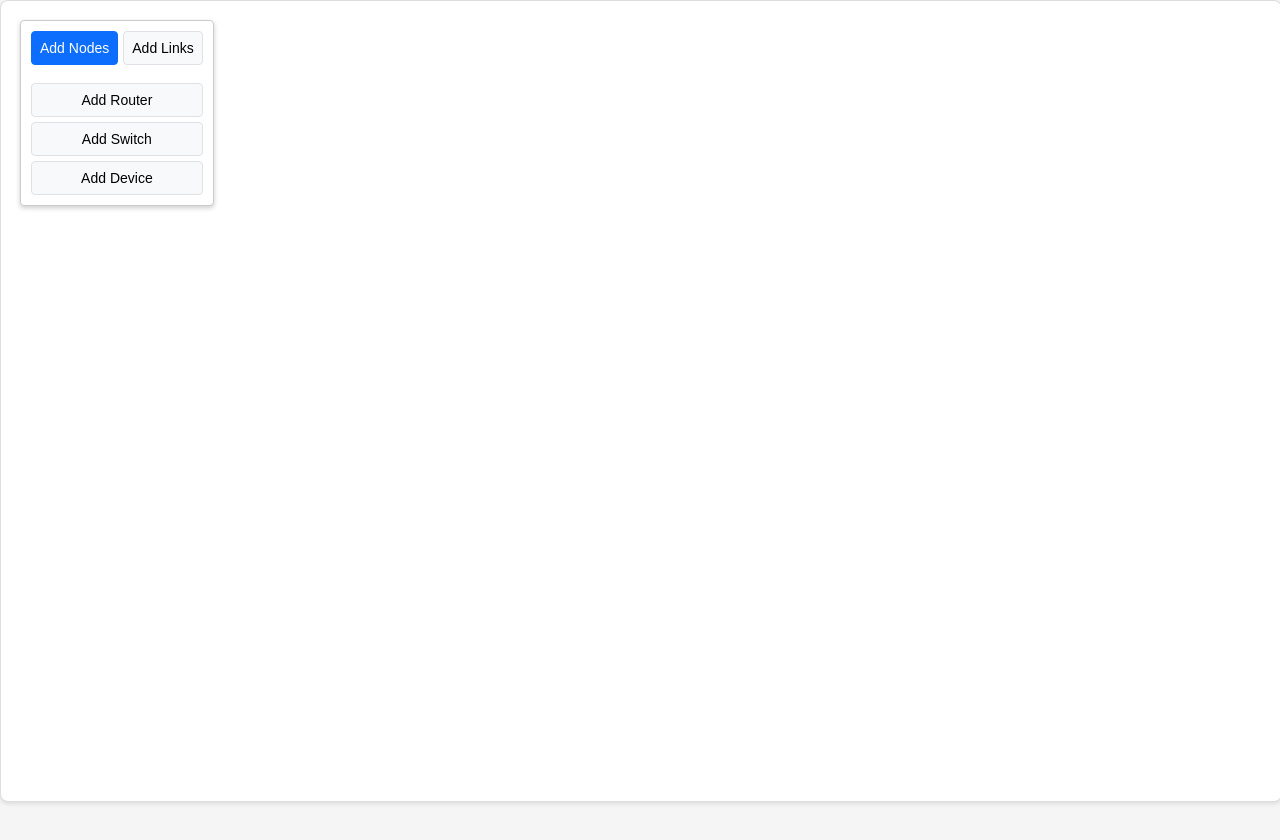
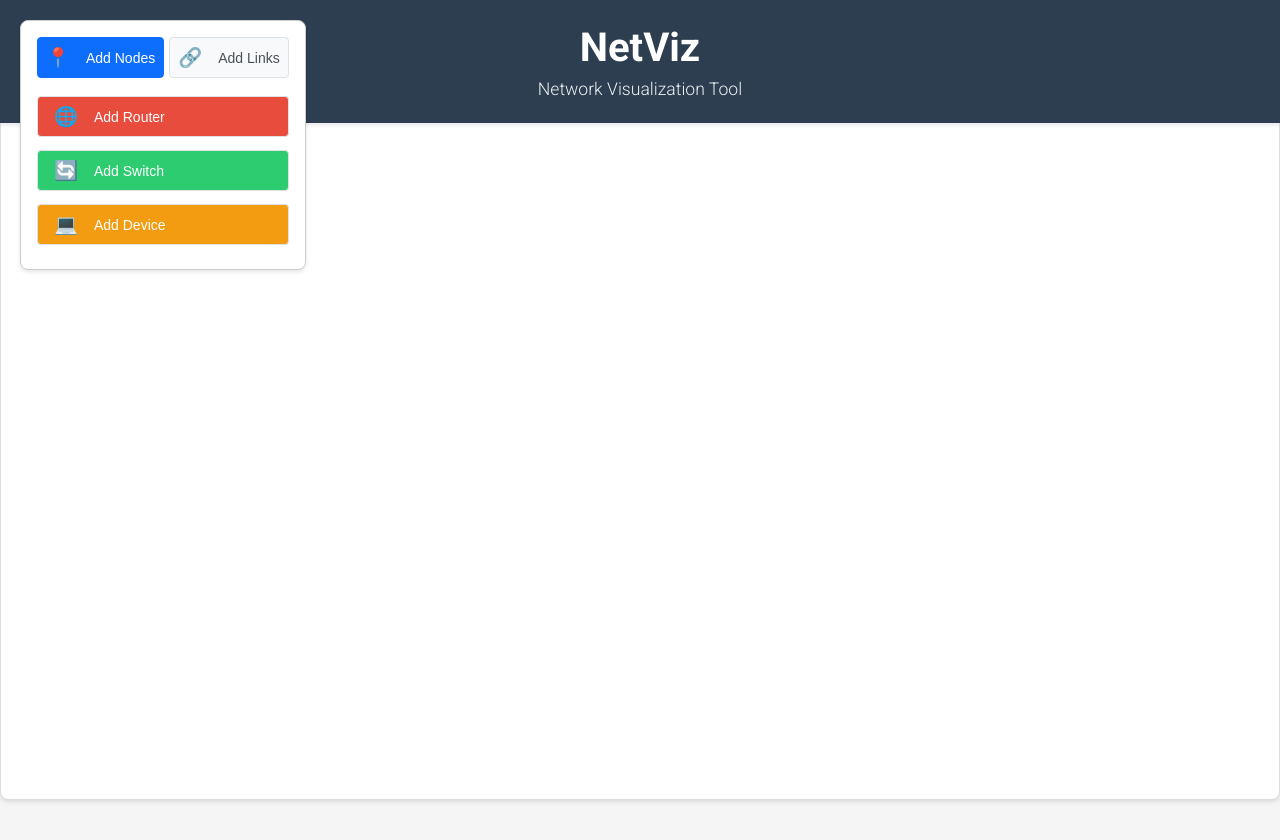
Before and after one commit to VyankateshD206/NetViz, a website: page frontend/index.html in a window 1280 px wide. After the commit the page ends 819 px from the top, so only its background shows below. Drawn offline with nearby package versions, Linux system fonts and the light colour scheme; no server answers.

Commit message:
improved css

```diff
--- a/frontend/index.html
+++ b/frontend/index.html
@@ -3,23 +3,42 @@
 <head>
     <meta charset="UTF-8">
     <meta name="viewport" content="width=device-width, initial-scale=1.0">
-    <title>Network Visualization</title>
+    <title>NetViz - Network Visualization</title>
     <link rel="stylesheet" href="styles.css">
+    <link href="https://fonts.googleapis.com/css2?family=Roboto:wght@300;400;500;700&display=swap" rel="stylesheet">
 </head>
 <body>
-    <div class="toolbar">
-        <div class="mode-selector">
-            <button id="addNodeMode" class="active">Add Nodes</button>
-            <button id="addLinkMode">Add Links</button>
+    <header class="app-header">
+        <h1>NetViz</h1>
+        <p class="subtitle">Network Visualization Tool</p>
+    </header>
+
+    <div class="main-container">
+        <div class="toolbar">
+            <div class="mode-selector">
+                <button id="addNodeMode" class="mode-btn active">
+                    <span class="icon">📍</span> Add Nodes
+                </button>
+                <button id="addLinkMode" class="mode-btn">
+                    <span class="icon">🔗</span> Add Links
+                </button>
+            </div>
+            <div id="nodeButtons" class="node-actions">
+                <button class="action-btn router" onclick="addNewNode('router', window.innerWidth/2, window.innerHeight/2)">
+                    <span class="icon">🌐</span> Add Router
+                </button>
+                <button class="action-btn switch" onclick="addNewNode('switch', window.innerWidth/2, window.innerHeight/2)">
+                    <span class="icon">🔄</span> Add Switch
+                </button>
+                <button class="action-btn device" onclick="addNewNode('device', window.innerWidth/2, window.innerHeight/2)">
+                    <span class="icon">💻</span> Add Device
+                </button>
+            </div>
         </div>
-        <div id="nodeButtons">
-            <button onclick="addNewNode('router', window.innerWidth/2, window.innerHeight/2)">Add Router</button>
-            <button onclick="addNewNode('switch', window.innerWidth/2, window.innerHeight/2)">Add Switch</button>
-            <button onclick="addNewNode('device', window.innerWidth/2, window.innerHeight/2)">Add Device</button>
-        </div>
+        <div id="graph" class="graph-container"></div>
+        <div id="error-message" class="error-toast"></div>
     </div>
-    <div id="graph"></div>
-    <div id="error-message"></div>
+
     <script src="https://d3js.org/d3.v7.min.js"></script>
     <script src="script.js"></script>
 </body>
--- a/frontend/styles.css
+++ b/frontend/styles.css
@@ -1,9 +1,47 @@
+* {
+    margin: 0;
+    padding: 0;
+    box-sizing: border-box;
+}
+
 body {
+    font-family: 'Roboto', sans-serif;
+    background-color: #f5f5f5;
+    color: #333;
     margin: 0;
-    padding: 20px;
-    font-family: Arial, sans-serif;
-    background-color: #f5f5f5;
+    padding: 0;
     min-height: 100vh;
+}
+
+.app-header {
+    background-color: #2c3e50;
+    color: white;
+    padding: 1.5rem 2rem;
+    text-align: center;
+    box-shadow: 0 2px 4px rgba(0,0,0,0.1);
+    margin-bottom: 2rem;
+    width: 100%;
+    position: relative;
+    z-index: 100;
+}
+
+.app-header h1 {
+    font-size: 2.5rem;
+    font-weight: 700;
+    margin-bottom: 0.5rem;
+    color: white;
+}
+
+.app-header .subtitle {
+    font-size: 1.1rem;
+    color: #ecf0f1;
+    font-weight: 300;
+}
+
+.main-container {
+    padding: 0 2rem 2rem;
+    max-width: 1400px;
+    margin: 0 auto;
 }
 
 #graph {
@@ -177,12 +215,166 @@ body {
 }
 
 .toolbar button:hover {
-    background-color: #e9ecef;
-    border-color: #ced4da;
+    background-color: inherit;
+    border-color: inherit;
 }
 
 .toolbar button:active {
     background-color: #dee2e6;
+}
+
+.toolbar {
+    background-color: white;
+    padding: 1rem;
+    border-radius: 8px;
+    box-shadow: 0 2px 4px rgba(0,0,0,0.1);
+    margin-bottom: 1rem;
+}
+
+.mode-selector {
+    margin-bottom: 1rem;
+    display: flex;
+    gap: 1rem;
+}
+
+.mode-btn, .action-btn {
+    padding: 0.75rem 1.5rem;
+    border: none;
+    border-radius: 6px;
+    cursor: pointer;
+    font-size: 1rem;
+    transition: all 0.3s ease;
+    display: flex;
+    align-items: center;
+    gap: 0.5rem;
+}
+
+.mode-btn {
+    background-color: #f8f9fa;
+    color: #495057;
+}
+
+.mode-btn.active {
+    background-color: #2c3e50;
+    color: white;
+}
+
+.node-actions {
+    display: flex;
+    gap: 1rem;
+    flex-wrap: wrap;
+}
+
+.action-btn {
+    background-color: #3498db;
+    color: white;
+    padding: 0.75rem 1.5rem;
+    border: none;
+    border-radius: 6px;
+    cursor: pointer;
+    font-size: 1rem;
+    transition: all 0.3s ease;
+    display: flex;
+    align-items: center;
+    gap: 0.5rem;
+    margin-bottom: 0.5rem;
+}
+
+.action-btn.router {
+    background-color: #e74c3c;
+}
+
+.action-btn.switch {
+    background-color: #2ecc71;
+}
+
+.action-btn.device {
+    background-color: #f39c12;
+}
+
+/* Update hover effects for action buttons */
+.action-btn:hover {
+    transform: translateY(-2px);
+    filter: brightness(1.1);
+    box-shadow: 0 4px 8px rgba(0, 0, 0, 0.2);
+    color: #000; /* Change text color to black on hover */
+    background-color: #fff; /* Add white background */
+    border: 2px solid currentColor; /* Add border in the original button color */
+}
+
+/* Device-specific hover styles */
+.action-btn.router:hover {
+    border-color: #e74c3c;
+}
+
+.action-btn.switch:hover {
+    border-color: #2ecc71;
+}
+
+.action-btn.device:hover {
+    border-color: #f39c12;
+}
+
+/* Update mode button hover styles */
+.mode-btn:hover {
+    background-color: #e9ecef;
+    transform: translateY(-2px);
+    box-shadow: 0 4px 8px rgba(0, 0, 0, 0.1);
+    color: #000;
+}
+
+/* Keep active mode button text white on hover */
+.mode-btn.active:hover {
+    background-color: #34495e;
+    color: white;
+}
+
+/* Ensure smooth transitions */
+.action-btn, .mode-btn {
+    transition: all 0.3s ease;
+    border: 2px solid transparent; /* Add transparent border by default */
+}
+
+.mode-btn:hover {
+    background-color: #e9ecef;
+    transform: translateY(-2px);
+    box-shadow: 0 4px 8px rgba(0, 0, 0, 0.1);
+}
+
+.mode-btn.active:hover {
+    background-color: #34495e;
+    color: white;
+}
+
+.action-btn, .mode-btn {
+    transition: all 0.3s ease;
+}
+
+.graph-container {
+    background-color: white;
+    border-radius: 8px;
+    box-shadow: 0 2px 4px rgba(0,0,0,0.1);
+    min-height: 600px;
+    padding: 1rem;
+}
+
+.error-toast {
+    position: fixed;
+    bottom: 2rem;
+    right: 2rem;
+    background-color: #e74c3c;
+    color: white;
+    padding: 1rem;
+    border-radius: 6px;
+    display: none;
+}
+
+.icon {
+    font-size: 1.2rem;
+    margin-right: 0.5rem;
+    display: inline-block;
+    vertical-align: middle;
+    opacity: 1;
 }
 
 /* Adjust graph container to account for toolbar */
```
